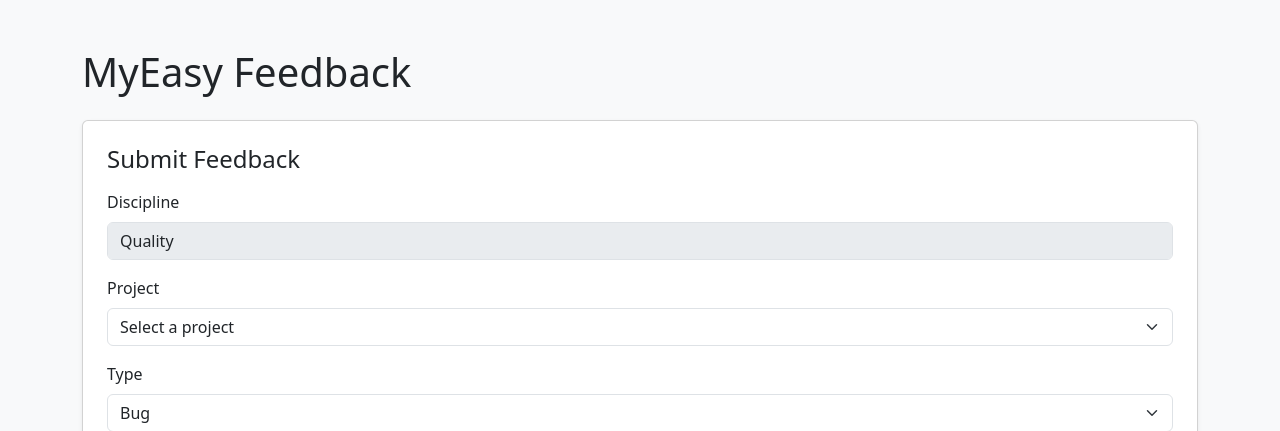
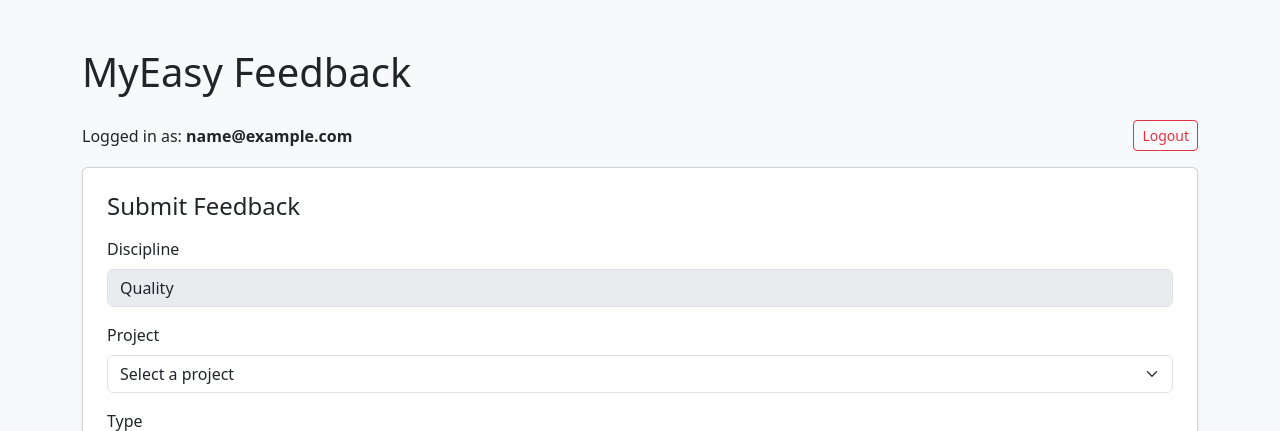
Before and after one commit to union2104-oss/myeasy-feedback, a Flask app: page / in a window 1280 px wide. Shown: the top 431 px of the page. Run offline with Flask 3, Linux system fonts and the light colour scheme; the visitor is signed in with stand-in values (Sample User, id 1); data that the repository does not hold is empty; some libraries are stand-ins or nearby versions.

Commit message:
logout + user display + email check

```diff
--- a/app.py
+++ b/app.py
@@ -20,7 +20,7 @@ def login():
     if request.method == "POST":
         email = request.form["email"]
 
-        # controllo dominio
+        #controllo dominio
         if not email.endswith("@ten.com"):
             return render_template("login.html", error="Use your @ten.com email")
 
@@ -28,6 +28,11 @@ def login():
         return redirect("/")
 
     return render_template("login.html")
+
+@app.route("/logout")
+def logout():
+    session.pop("user_email", None)
+    return redirect("/login")
 
 @app.route("/", methods=["GET", "POST"])
 def home():
--- a/templates/index.html
+++ b/templates/index.html
@@ -11,6 +11,15 @@
 <div class="container mt-5">
 
     <h1 class="mb-4">MyEasy Feedback</h1>
+
+    <div class="d-flex justify-content-between align-items-center mb-3">
+        <div>
+            Logged in as: <b>{{ session['user_email'] }}</b>
+        </div>
+        <div>
+            <a href="/logout" class="btn btn-outline-danger btn-sm">Logout</a>
+        </div>
+    </div>
 
     <div class="card p-4 shadow-sm mb-4">
         <h4 class="mb-3">Submit Feedback</h4>
```
